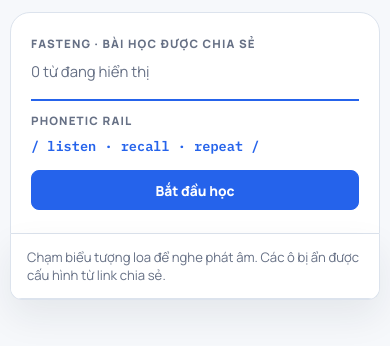
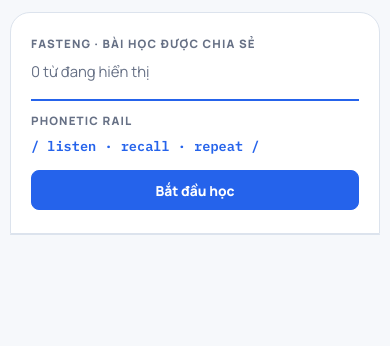
Before and after one commit to quyendang/thaybinh, a FastAPI app: template templates/share.html in a window 390 px wide. Shown: the top 346 px of the page. Run offline with FastAPI, Linux system fonts and the light colour scheme; the template is opened without the code that fills it, so the values that code supplies are empty.

Commit message:
Remove lesson list helper copy

```diff
--- a/static/css/share.css
+++ b/static/css/share.css
@@ -80,7 +80,6 @@
 .lesson-table-card { overflow: hidden; border: 1px solid var(--line); border-top: 0; border-radius: 0 0 var(--radius-lg) var(--radius-lg); background: var(--paper); box-shadow: var(--shadow); }
 .table-scroll { overflow: auto; }
 .lesson-mobile-list { display: none; margin: 0; padding: 0; list-style: none; }
-.table-note { margin: 0; padding: 14px 30px; border-bottom: 1px solid var(--line); color: var(--slate); background: #fff; font-size: 0.82rem; }
 .lesson-table { width: 100%; min-width: 890px; border-collapse: collapse; }
 .lesson-table th { padding: 13px 14px; border-top: 1px solid var(--line); border-bottom: 1px solid var(--line); color: var(--slate); background: #f8fafc; text-align: left; font-size: 0.72rem; letter-spacing: 0.07em; text-transform: uppercase; }
 .lesson-table td { padding: 15px 14px; border-bottom: 1px solid #edf1f6; vertical-align: top; color: #263247; font-size: 0.9rem; line-height: 1.52; }
@@ -206,7 +205,6 @@
     .tool-panel:not([hidden]) { align-items: stretch; padding: 16px; gap: 16px; }
     .tool-panel:not([hidden]) .tool-group { width: 100%; }
     .lesson-table-card { border-radius: 0 0 var(--radius-md) var(--radius-md); }
-    .table-note { padding-inline: 16px; }
     .table-scroll { display: none; }
     .lesson-mobile-list { display: grid; gap: 0; }
     .mobile-word-item { padding: 16px; border-bottom: 1px solid var(--line); }
@@ -252,7 +250,6 @@
     .lesson-table-card { border: 0; border-radius: 0; box-shadow: none; }
     .table-scroll { overflow: visible; }
     .lesson-table { min-width: 0; font-size: 9pt; }
-    .table-note { display: none; }
     .lesson-table th, .lesson-table td { padding: 5px 4px; border: 1px solid #cbd5e1; font-size: 8.5pt; }
     .lesson-table th { color: #111827; background: #eef2f7; }
     .is-print-hidden .cell-content { color: transparent !important; text-shadow: none !important; }
--- a/templates/share.html
+++ b/templates/share.html
@@ -61,7 +61,6 @@
             </section>
 
             <section class="lesson-table-card" id="lesson-list" aria-label="Danh sách từ vựng">
-                <p class="table-note">Chạm biểu tượng loa để nghe phát âm. Các ô bị ẩn được cấu hình từ link chia sẻ.</p>
                 <div class="table-scroll">
                     <table class="lesson-table" data-lesson-id="{{ lesson_id }}" data-hidden-columns="{{ hide_columns|join(',') }}">
                         <caption class="visually-hidden">Danh sách từ vựng của bài học {{ lesson_name }}</caption>
```
